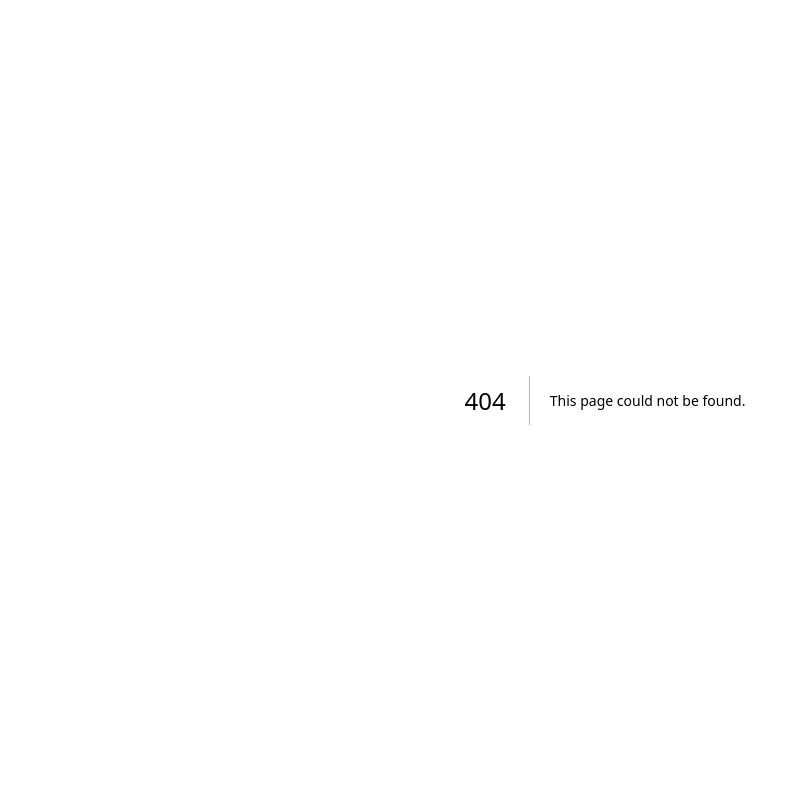
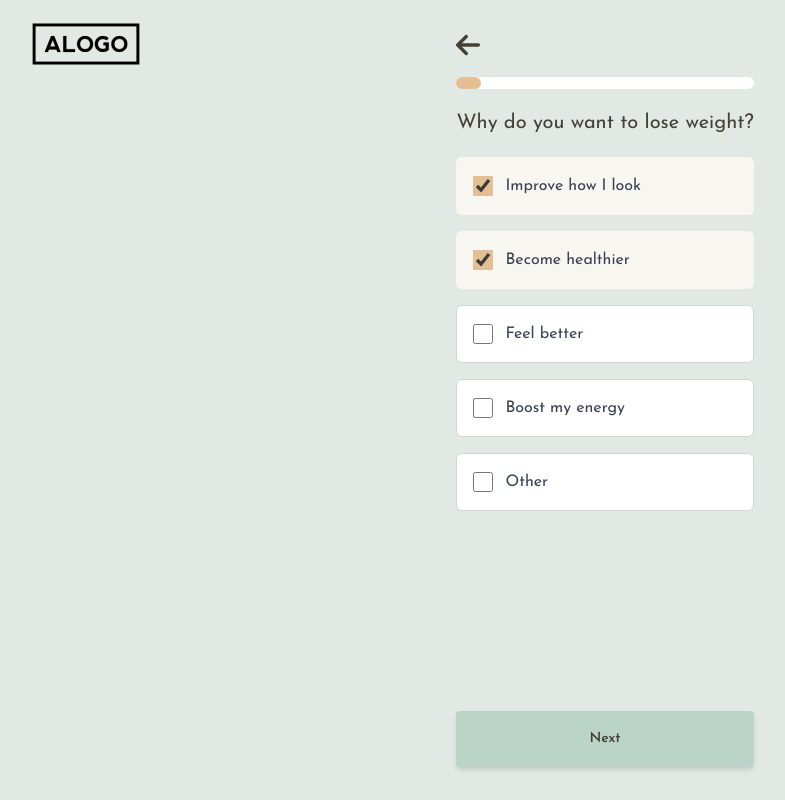
Before and after one commit to VDidrih/nutrameg_test, a Next.js app: page /survey in a window 1280 px wide. Before the commit this address had no page. Shown: the whole page, without its empty margins (35-820 px from the left). Built offline with nearby package versions, Linux system fonts and the light colour scheme.

Commit message:
add survey, fix small issues

```diff
--- /dev/null
+++ b/app/components/Checkbox.tsx
@@ -0,0 +1,32 @@
+import React from "react";
+
+type Props = {
+  id: string;
+  label: string;
+  checked: boolean;
+  onChange: () => void;
+};
+
+const Checkbox = ({ id, label, checked, onChange }: Props) => {
+  return (
+    <div
+      onClick={onChange}
+      className={`flex items-center p-4 mb-2 border rounded-md cursor-pointer ${
+        checked ? "bg-[#F8F6F1] border-transparent" : "bg-white border-gray-300"
+      }`}
+    >
+      <input
+        id={id}
+        type="checkbox"
+        checked={checked}
+        onChange={onChange}
+        className="h-5 w-5 text-[#c4b998] border-gray-300 rounded ring-[#E5BF94] focus:ring-[#c4b998] accent-[#E5BF94] focus:ring-2 mr-3"
+      />
+      <label htmlFor={id} className="text-gray-700 cursor-pointer">
+        {label}
+      </label>
+    </div>
+  );
+};
+
+export default Checkbox;
--- a/app/components/Footer.tsx
+++ b/app/components/Footer.tsx
@@ -31,13 +31,23 @@ const Footer = ({}: Props) => {
         </p>
       </div>
       <div className="flex flex-col md:flex-row gap-8">
-        <div className="flex flex-row items-baseline">
+        <div className="flex flex-row items-baseline cursor-pointer">
           <div>TERMS OF SERVICE and POLICIES</div>
-          <Image className="ml-2" src={arrowRight} alt="arrow-right" width={7} />
+          <Image
+            className="ml-2"
+            src={arrowRight}
+            alt="arrow-right"
+            width={7}
+          />
         </div>
-        <div className="flex flex-row items-baseline">
+        <div className="flex flex-row items-baseline cursor-pointer">
           <div>TERMS OF SUBSCRIPTION SERVICES</div>
-          <Image className="ml-2" src={arrowRight} alt="arrow-right" width={7} />
+          <Image
+            className="ml-2"
+            src={arrowRight}
+            alt="arrow-right"
+            width={7}
+          />
         </div>
       </div>
       <p>
--- a/app/components/Navbar.tsx
+++ b/app/components/Navbar.tsx
@@ -2,6 +2,7 @@ import React from "react";
 import Image from "next/image";
 import avatar from "../../public/svg/avatar.svg";
 import logo from "../../public/images/logo.png";
+import Link from "next/link";
 
 type Props = {};
 
@@ -9,8 +10,12 @@ const Navbar = ({}: Props) => {
   return (
     <nav className="absolute top-0 w-full z-10 ">
       <div className="flex justify-between items-center w-full p-10 md:px-[150px]">
-        <Image src={logo} alt="ALOGO" width={114} height={56} />
-        <Image src={avatar} alt="avatar" width={24} height={24} />
+        <Link href="/" passHref>
+          <Image src={logo} alt="ALOGO" width={114} height={56} />
+        </Link>
+        <Link href="/" passHref>
+          <Image src={avatar} alt="avatar" width={24} height={24} />
+        </Link>
       </div>
     </nav>
   );
--- /dev/null
+++ b/app/components/ProgressBar.tsx
@@ -0,0 +1,16 @@
+import React from "react";
+
+type Props = { progress: number };
+
+function ProgressBar({ progress }: Props) {
+  return (
+    <div className="w-full bg-white rounded-full h-3">
+      <div
+        className="bg-[#E5BF94] h-3 rounded-full"
+        style={{ width: `${progress}%` }}
+      />
+    </div>
+  );
+}
+
+export default ProgressBar;
--- a/app/home/GoalGrid.tsx
+++ b/app/home/GoalGrid.tsx
@@ -19,9 +19,8 @@ const GoalGrid = ({ goals }: Props) => {
             return (
               <button
                 className={`text-[#444134] text-sm min-w-[200px]text-center whitespace-nowrap bg-[#BAD5C8] hover:bg-[#a7bfb4] focus:bg-[#7b9f8e]
-            ${
-              isLastAndOdd ? "col-span-2" : ""
-            } shadow-md hover:shadow-none text-white font-bold py-[18px] px-[16px] rounded`}
+                shadow-md hover:shadow-none font-bold py-[18px] px-[16px] rounded
+                ${isLastAndOdd ? "col-span-2" : ""} `}
                 key={index}
               >
                 <h1 className="text-[#444134]">{goal}</h1>
--- a/app/home/ResponsivBackground.tsx
+++ b/app/home/ResponsiveBackground.tsx
@@ -5,7 +5,7 @@ import smiling_lady from "../../public/images/web_smiling_lady.png";
 
 type Props = {};
 
-const ResponsivBackground = ({}: Props) => {
+const ResponsiveBackground = ({}: Props) => {
   return (
     <div className="relative">
       <div className="flex justify-center items-end w-full md:h-screen">
@@ -31,4 +31,4 @@ const ResponsivBackground = ({}: Props) => {
   );
 };
 
-export default ResponsivBackground;
+export default ResponsiveBackground;
--- a/app/page.tsx
+++ b/app/page.tsx
@@ -1,8 +1,10 @@
+"use client"
+
 import Disclaimer from "./components/Disclaimer";
 import Footer from "./components/Footer";
 import Navbar from "./components/Navbar";
 import GoalGrid from "./home/GoalGrid";
-import ResponsivBackground from "./home/ResponsivBackground";
+import ResponsiveBackground from "./home/ResponsiveBackground";
 
 const weightLossGoals = [
   "Lose 0-11 lbs",
@@ -19,7 +21,7 @@ export default function Home() {
       <div className="h-max md:h-screen w-full bg-[#E2E9E5] text-[#444134]">
         <div className="h-max md:h-screen flex flex-col justify-evenly items-center md:flex-row">
           <GoalGrid goals={weightLossGoals} />
-          <ResponsivBackground />
+          <ResponsiveBackground />
         </div>
       </div>
       <Disclaimer />
--- /dev/null
+++ b/app/survey/MobileHeader.tsx
@@ -0,0 +1,28 @@
+import React from "react";
+import Image from "next/image";
+import arrowLeft from "../../public/svg/arrow-left.svg";
+import logo from "../../public/images/logo.png";
+import Link from "next/link";
+
+type Props = {};
+
+const MobileHeader = ({}: Props) => {
+  return (
+    <div className="mt-6 w-full h-fit flex flex-row justify-between items-center">
+      <Link href={"/"}>
+        <Image src={arrowLeft} alt="arrow-right" width={24} />
+      </Link>
+      <Link href={"/"}>
+        <Image
+          className="sm:hidden"
+          src={logo}
+          alt="ALOGO"
+          width={114}
+          height={56}
+        />
+      </Link>
+    </div>
+  );
+};
+
+export default MobileHeader;
--- /dev/null
+++ b/app/survey/page.tsx
@@ -0,0 +1,77 @@
+"use client";
+
+import React, { useState } from "react";
+import Image from "next/image";
+import logo from "../../public/images/logo.png";
+import Checkbox from "../components/Checkbox";
+import ProgressBar from "../components/ProgressBar";
+import MobileHeader from "./MobileHeader";
+import { title } from "process";
+
+type Props = {};
+
+interface CheckboxItem {
+  id: number;
+  label: string;
+  checked: boolean;
+}
+
+const Survey = ({}: Props) => {
+  const questions = 12;
+  const index = 1;
+  const title = "Why do you want to lose weight?";
+
+  const [checkboxes, setCheckboxes] = useState<CheckboxItem[]>([
+    { id: 1, label: "Improve how I look", checked: true },
+    { id: 2, label: "Become healthier", checked: true },
+    { id: 3, label: "Feel better", checked: false },
+    { id: 4, label: "Boost my energy", checked: false },
+    { id: 5, label: "Other", checked: false },
+  ]);
+
+  const handleCheckboxChange = (id: number) => {
+    setCheckboxes((prev) =>
+      prev.map((checkbox) =>
+        checkbox.id === id
+          ? { ...checkbox, checked: !checkbox.checked }
+          : checkbox
+      )
+    );
+  };
+  return (
+    <div className="h-screen w-screen bg-[#E2E9E5] flex justify-center items-start md:items-center relative">
+      <Image
+        className="hidden sm:block absolute top-4 left-16"
+        src={logo}
+        alt="ALOGO"
+        width={114}
+        height={56}
+      />
+      <div className="my-auto h-screen flex flex-col justify-center items-center gap-5 max-w-sm">
+        <MobileHeader />
+        <ProgressBar progress={(index / questions) * 100} />
+        <h1 className="text-xl text-[#444134]">{title}</h1>
+        <div className="flex flex-col w-full h-2/3 gap-2">
+          {checkboxes.map((checkbox) => (
+            <Checkbox
+              key={checkbox.id}
+              id={`checkbox-${checkbox.id}`}
+              label={checkbox.label}
+              checked={checkbox.checked}
+              onChange={() => handleCheckboxChange(checkbox.id)}
+            />
+          ))}
+        </div>
+        <button
+          tabIndex={0}
+          className={`self-end mb-6 text-[#444134] text-sm w-full text-center whitespace-nowrap bg-[#BAD5C8] hover:bg-[#a7bfb4] focus:bg-[#7b9f8e]
+                shadow-md hover:shadow-none font-bold py-[18px] px-[16px] rounded`}
+        >
+          Next
+        </button>
+      </div>
+    </div>
+  );
+};
+
+export default Survey;
```
Also changed, not shown: public/svg/arrow-left.svg (added).
